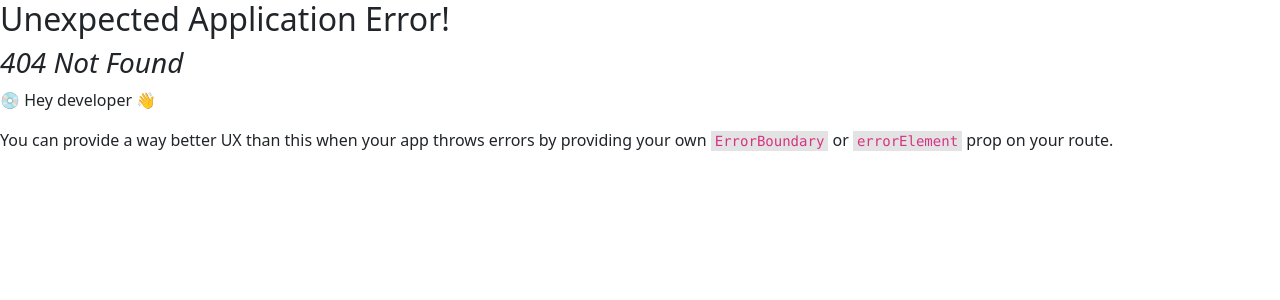
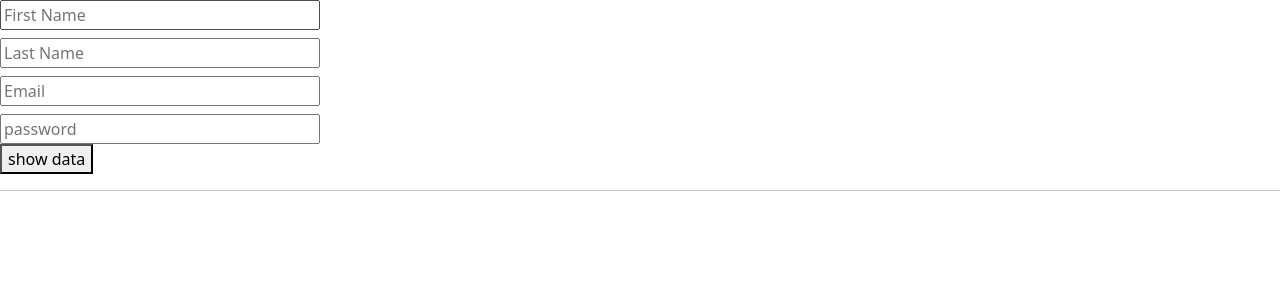
Before and after one commit to aaru2599/React-app, a React (Vite) app: page /form in a window 1280 px wide. Before the commit this address had no page. Shown: the top 300 px of the page. Built offline with nearby package versions, Linux system fonts and the light colour scheme.

Commit message:
Commit all

```diff
--- /dev/null
+++ b/src/components/Interview/Form.jsx
@@ -0,0 +1,41 @@
+import React, { useState } from 'react'
+
+const Form = () => {
+    const [fName, setFName] = useState("")
+    const [lName, setLName] = useState("")
+    const [email, setemail] = useState("")
+    const [pass, setPass] = useState("")
+    const [formData, setFormData] = useState([])
+
+    const btnClick = () => {
+        const newFormData = {
+            fName, lName, email, pass
+        }
+        setFormData([...formData, newFormData])
+
+    }
+    console.log("formData",formData);
+
+    return (
+        <div>
+            <div className='d-flex w-25 gap-2 flex-column'>
+                <input type="text" placeholder='First Name' value={fName} onChange={(e) => setFName(e.target.value)} />
+                <input type="text" placeholder='Last Name' value={lName} onChange={(e) => setLName(e.target.value)} />
+                <input type="text" placeholder='Email ' value={email} onChange={(e) => setemail(e.target.value)} />
+                <input type="password" placeholder='password' value={pass} onChange={(e) => setPass(e.target.value)} />
+
+            </div>
+            <button onClick={btnClick}>show data</button>
+            <hr />
+            <div>
+
+            </div>
+            <p>{formData.fName}</p>
+            <p>{formData.lName}</p>
+            <p>{formData.email}</p>
+            <p>{formData.pass}</p>
+        </div>
+    )
+}
+
+export default Form
--- /dev/null
+++ b/src/components/Practice/Child.jsx
@@ -0,0 +1,14 @@
+import { memo } from "react";
+
+const Child = (props) => {
+  console.log("Re-Render Child", props);
+
+  return (
+    <div>
+      <p>Child Comp</p>
+    </div>
+  );
+};
+
+const ChildComp = memo(Child);
+export default ChildComp;
--- /dev/null
+++ b/src/components/Practice/Parant.jsx
@@ -0,0 +1,27 @@
+import { useState } from "react";
+import ChildComp from "./Child";
+
+const ParentV1 = () => {
+  const [counter, setCounter] = useState(0);
+
+  console.log("Parent Re-Render");
+  return (
+    <>
+      <p onClick={() => setCounter((count) => count + 1)}>Counter: {counter}</p>
+      <ChildComp
+        data={{
+          name: "Rahul",
+          city: "Pune",
+          details: {
+            info: true,
+            meta: {
+              verse: true,
+            },
+          },
+        }}
+      />
+    </>
+  );
+};
+
+export default ParentV1;
```
Also changed, not shown: src/main.jsx (+25 -10 lines).
